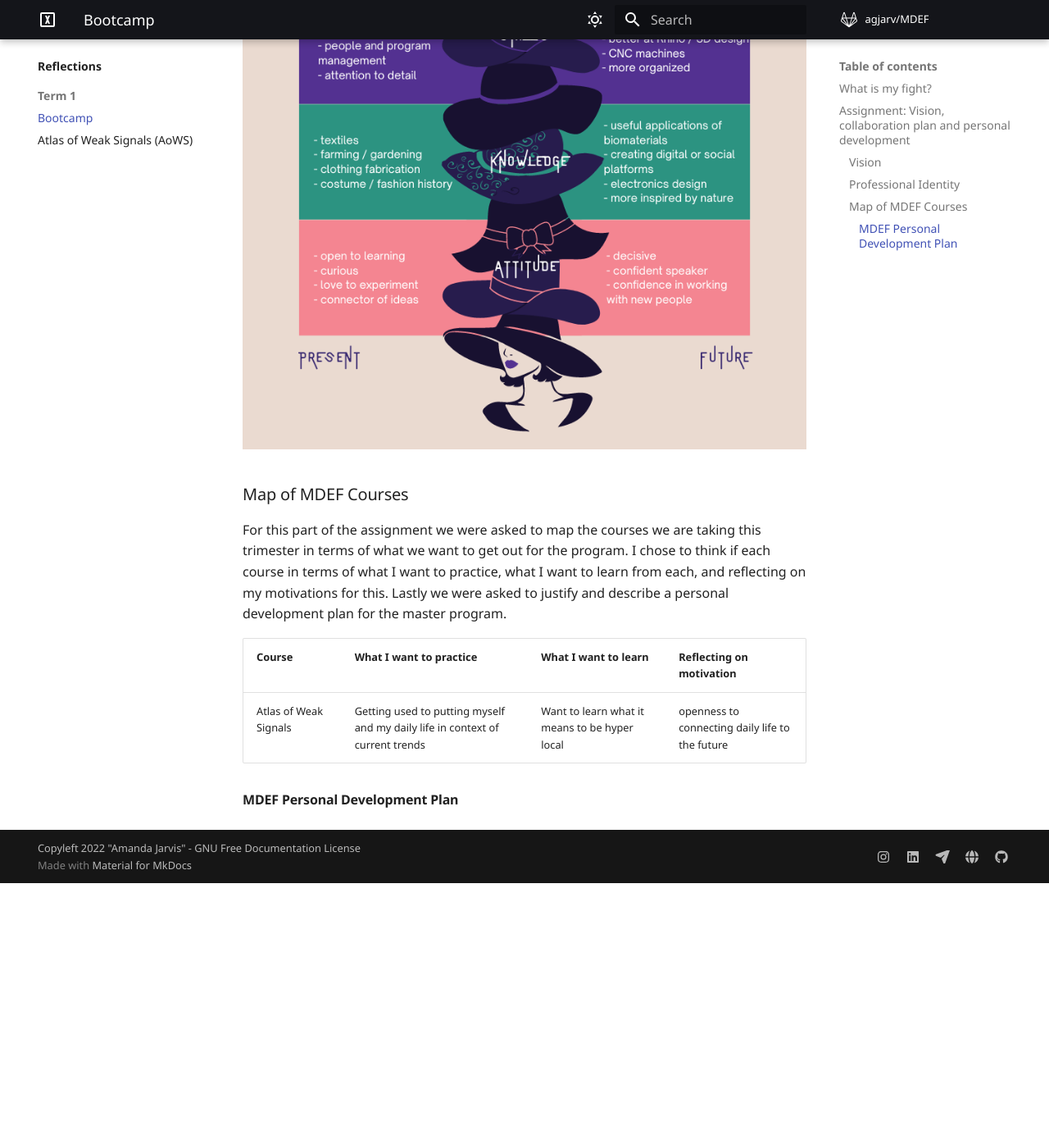
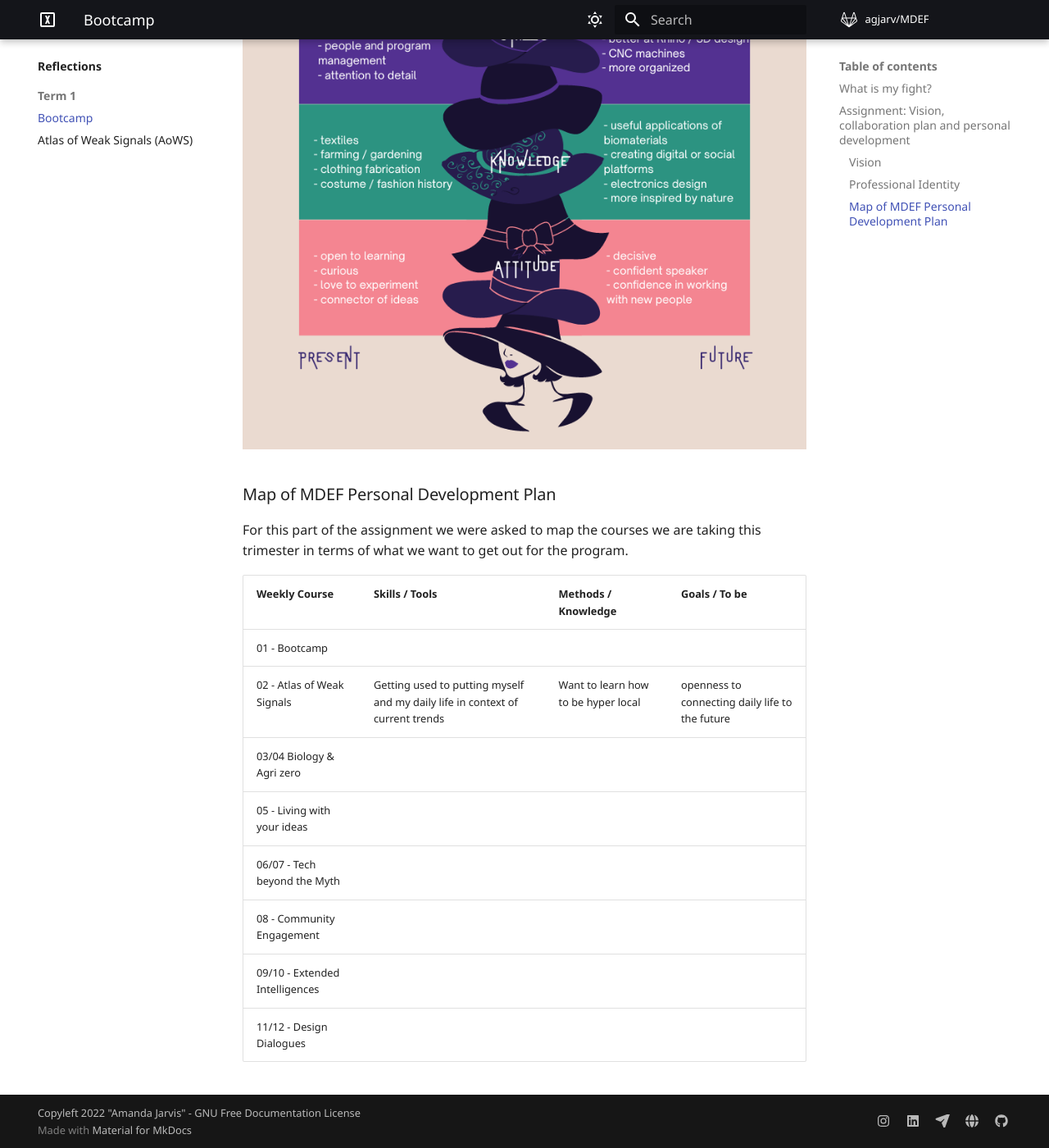
Before and after one commit to agjarv/MDEF, an MkDocs documentation site: the page built from docs/term01/bootcamp.md, in a window 1280 px wide and 1400 px high, scrolled down 3479 px. Shown: the whole window at 82% size. Built offline with MkDocs 1.6.1 and Material for MkDocs 9.7.7, drawn with Linux system fonts in a browser that asks for light colours; comment, search, counter and statistics services are not loaded; before the commit the page ends 4556 px from its top, so only the background shows below that.

Commit message:
updated development plan

```diff
--- a/docs/term01/bootcamp.md
+++ b/docs/term01/bootcamp.md
@@ -36,12 +36,17 @@ For this section we were first asked to describe our professional identity in te
 ![Reflections of my Classmates](../images/term-01/bootcamp/reflectionsinterviews.png)
 ![Professional and personal skills](../images/term-01/bootcamp/professionalskills.png)
 
-### Map of MDEF Courses
+### Map of MDEF Personal Development Plan
 
-For this part of the assignment we were asked to map the courses we are taking this trimester in terms of what we want to get out for the program. I chose to think if each course in terms of what I  want to practice, what I want to learn from each, and reflecting on my motivations for this. Lastly we were asked to justify and describe a personal development plan for the master program.
+For this part of the assignment we were asked to map the courses we are taking this trimester in terms of what we want to get out for the program.
 
-|   Course        |  What I want to practice        |  What I want to learn         |  Reflecting on motivation          |
-|:----------------|:--------------------------------|:------------------------------|:-----------------------------------|
-| Atlas of Weak Signals   | Getting used to putting myself and my daily life in context of current trends |  Want to learn what it means to be hyper local | openness to connecting daily life to the future |
-
-#### MDEF Personal Development Plan
+|   Weekly Course   |  Skills / Tools               |  Methods / Knowledge          | Goals / To be                 |
+|:------------------|:------------------------------|:------------------------------|:------------------------------|
+| 01 - Bootcamp     |            |        |       |
+| 02 - Atlas of Weak Signals | Getting used to putting myself and my daily life in context of current trends | Want to learn how to be hyper local | openness to connecting daily life to the future |
+| 03/04 Biology & Agri zero |          |        |       |
+| 05 - Living with your ideas |      |      |     |
+| 06/07 - Tech beyond the Myth |      |      |      |
+| 08 - Community Engagement |         |        |       |
+| 09/10 - Extended Intelligences |       |        |       |
+| 11/12 - Design Dialogues |      |      |      |
```
Also changed, not shown: docs/images/term-01/bootcamp/reflectionsinterviews.png.
